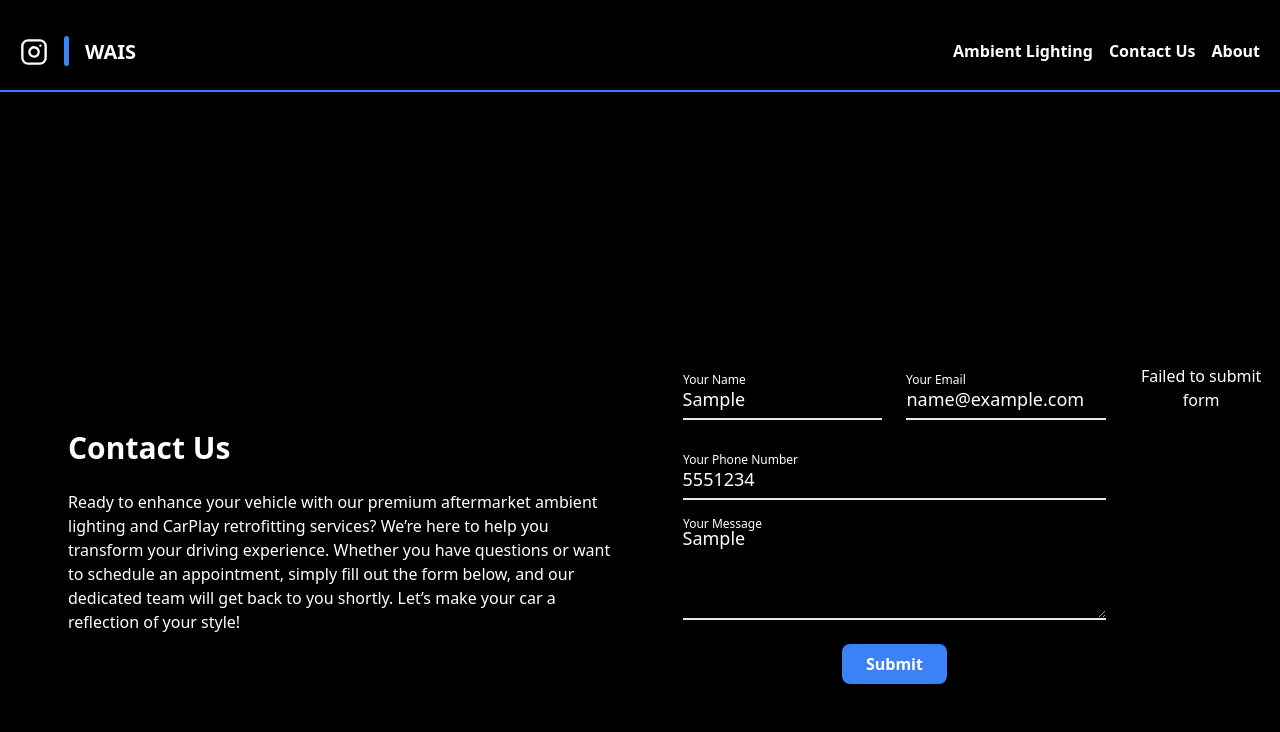
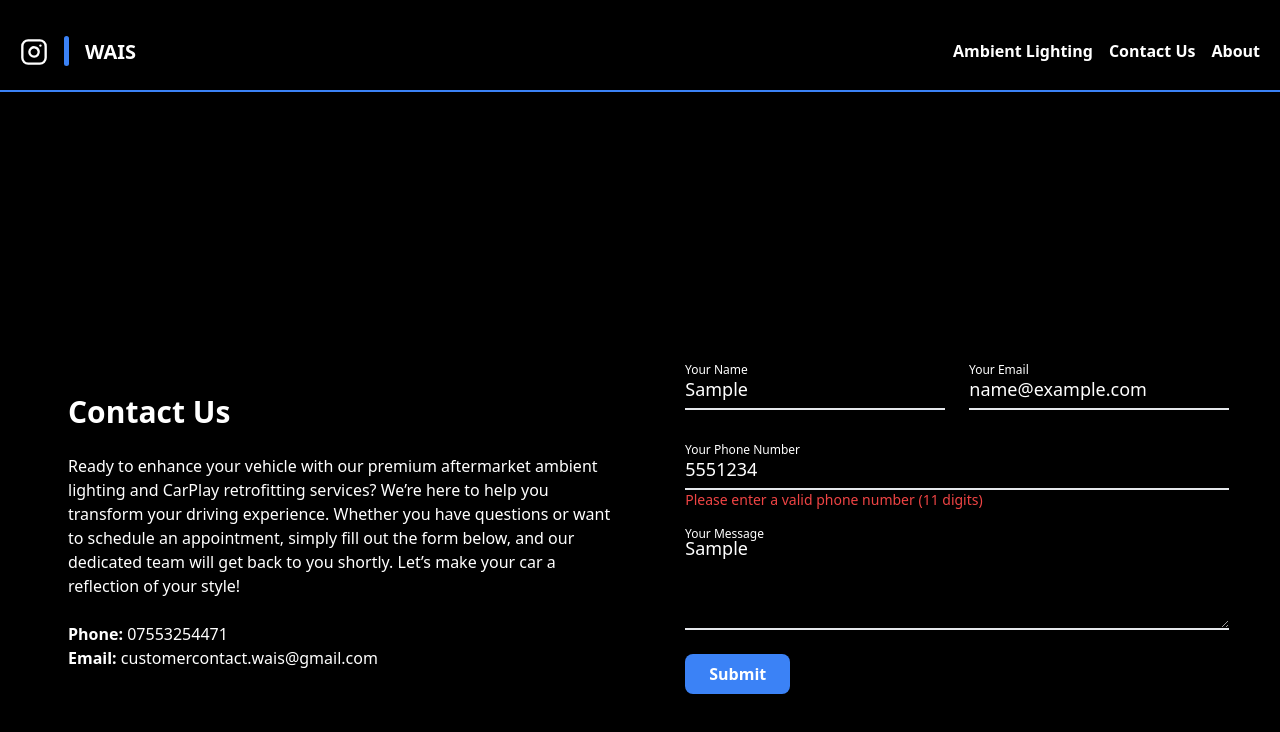
Before and after one commit to ahmed9779/wais, a Next.js app: page /contact in a window 1280 px wide. Both pictures are taken after typing "Sample", "name@example.com", "5551234", "Sample" into the empty fields and a click on the button "Submit". Shown: the top 732 px of the page. Built offline with nearby package versions, Linux system fonts and the light colour scheme; no server answers.

Commit message:
Added form validation and animation for form completion

```diff
--- a/app/about/page.tsx
+++ b/app/about/page.tsx
@@ -13,8 +13,6 @@ const page = () => {
         </div>
     </section>
 
-
-
 </div>
   )
 }
--- a/app/contact/ContactForm.tsx
+++ b/app/contact/ContactForm.tsx
@@ -1,5 +1,6 @@
 'use client';
 import React, { useState } from 'react';
+import { FaCheck } from 'react-icons/fa';
 
 const ContactForm = () => {
   const [formData, setFormData] = useState({
@@ -10,6 +11,8 @@ const ContactForm = () => {
   });
 
   const [status, setStatus] = useState<string | null>(null);
+  const [isSubmitted, setIsSubmitted] = useState(false);
+  const [errors, setErrors] = useState<any>({});
 
   const handleChange = (e: React.ChangeEvent<HTMLInputElement | HTMLTextAreaElement>) => {
     const { name, value } = e.target;
@@ -19,8 +22,50 @@ const ContactForm = () => {
     });
   };
 
+  const validateForm = () => {
+    let formErrors: any = {};
+    let isValid = true;
+
+
+    if (!formData.name) {
+      formErrors.name = 'Name is required';
+      isValid = false;
+    }
+
+
+    const emailRegex = /^[a-zA-Z0-9._%+-]+@[a-zA-Z0-9.-]+\.[a-zA-Z]{2,4}$/;
+    if (!formData.email) {
+      formErrors.email = 'Email is required';
+      isValid = false;
+    } else if (!emailRegex.test(formData.email)) {
+      formErrors.email = 'Please enter a valid email address';
+      isValid = false;
+    }
+
+
+    const phoneRegex = /^[0-9]{11}$/;
+    if (formData.phone && !phoneRegex.test(formData.phone)) {
+      formErrors.phone = 'Please enter a valid phone number (11 digits)';
+      isValid = false;
+    }
+
+
+    if (!formData.message) {
+      formErrors.message = 'Message is required';
+      isValid = false;
+    }
+
+    setErrors(formErrors);
+    return isValid;
+  };
+
   const handleSubmit = async (e: React.FormEvent) => {
     e.preventDefault();
+
+
+    if (!validateForm()) {
+      return;
+    }
 
     try {
       const response = await fetch('/pages/api', {
@@ -34,11 +79,17 @@ const ContactForm = () => {
       if (response.ok) {
         setStatus('Form submitted successfully!');
         setFormData({ name: '', email: '', phone: '', message: '' });
+        setIsSubmitted(true);
+        setErrors({});
+
+        setTimeout(() => {
+          setIsSubmitted(false);
+        }, 10000);
       } else {
         setStatus('Failed to submit form');
       }
     } catch (error) {
-      console.error("Submission error:", error);
+      console.error('Submission error:', error);
       setStatus('An error occurred. Please try again.');
     }
   };
@@ -50,6 +101,9 @@ const ContactForm = () => {
         <p>
           Ready to enhance your vehicle with our premium aftermarket ambient lighting and CarPlay retrofitting services? We’re here to help you transform your driving experience. Whether you have questions or want to schedule an appointment, simply fill out the form below, and our dedicated team will get back to you shortly. Let’s make your car a reflection of your style!
         </p>
+        <br />
+        <p><strong>Phone:</strong> <span>07553254471</span></p>
+        <p><strong>Email:</strong> <span>customercontact.wais@gmail.com</span></p>
       </div>
       <div className="md:w-1/2 flex justify-center mt-8 md:mt-0 animate-float-up">
         <form className="p-8 rounded-xl shadow-md space-y-6">
@@ -73,6 +127,7 @@ const ContactForm = () => {
                   Your Name
                 </label>
                 <hr className="absolute left-0 bottom-0 w-full h-0.5 bg-blue-500 transition-transform duration-300 transform scale-x-0 group-hover:scale-x-100" />
+                {errors.name && <p className="text-red-500 text-sm">{errors.name}</p>}
               </div>
             </div>
 
@@ -95,6 +150,7 @@ const ContactForm = () => {
                   Your Email
                 </label>
                 <hr className="absolute left-0 bottom-0 w-full h-0.5 bg-blue-500 transition-transform duration-300 transform scale-x-0 group-hover:scale-x-100" />
+                {errors.email && <p className="text-red-500 text-sm">{errors.email}</p>}
               </div>
             </div>
           </div>
@@ -116,6 +172,7 @@ const ContactForm = () => {
               Your Phone Number
             </label>
             <hr className="absolute left-0 bottom-0 w-full h-0.5 bg-blue-500 transition-transform duration-300 transform scale-x-0 group-hover:scale-x-100" />
+            {errors.phone && <p className="text-red-500 text-sm">{errors.phone}</p>}
           </div>
 
           <div className="relative mb-4">
@@ -135,19 +192,28 @@ const ContactForm = () => {
               Your Message
             </label>
             <hr className="absolute left-0 bottom-0 w-full h-0.5 bg-blue-500 transition-transform duration-300 transform scale-x-0 group-hover:scale-x-100" />
+            {errors.message && <p className="text-red-500 text-sm">{errors.message}</p>}
           </div>
 
           <div className="text-center">
             <button
               type="submit"
               onClick={handleSubmit}
-              className="px-6 py-2 bg-blue-500 text-white font-semibold rounded-lg shadow-md hover:bg-purple-500 transition duration-300"
+              className={`px-6 py-2 font-semibold rounded-lg shadow-md transition duration-300 ${
+                isSubmitted ? 'bg-green-500' : 'bg-blue-500 hover:bg-purple-500'
+              } text-white flex items-center justify-center`}
             >
-              Submit
+              {isSubmitted ? (
+                <>
+                  <FaCheck className="w-5 h-5 mr-2 animate-bounce" />
+                  Submitted
+                </>
+              ) : (
+                'Submit'
+              )}
             </button>
           </div>
         </form>
-        {status && <p className="text-center mt-4">{status}</p>}
       </div>
     </section>
   );
```
